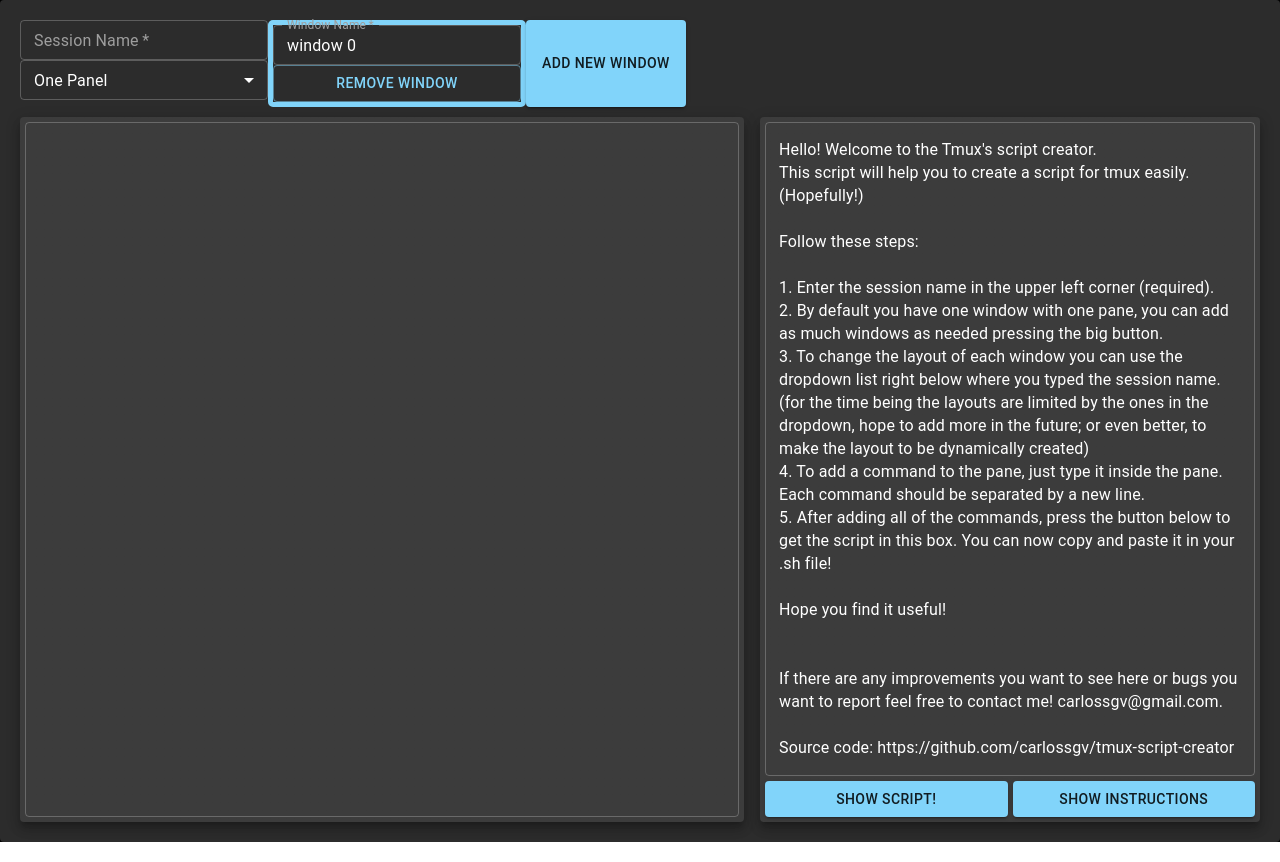
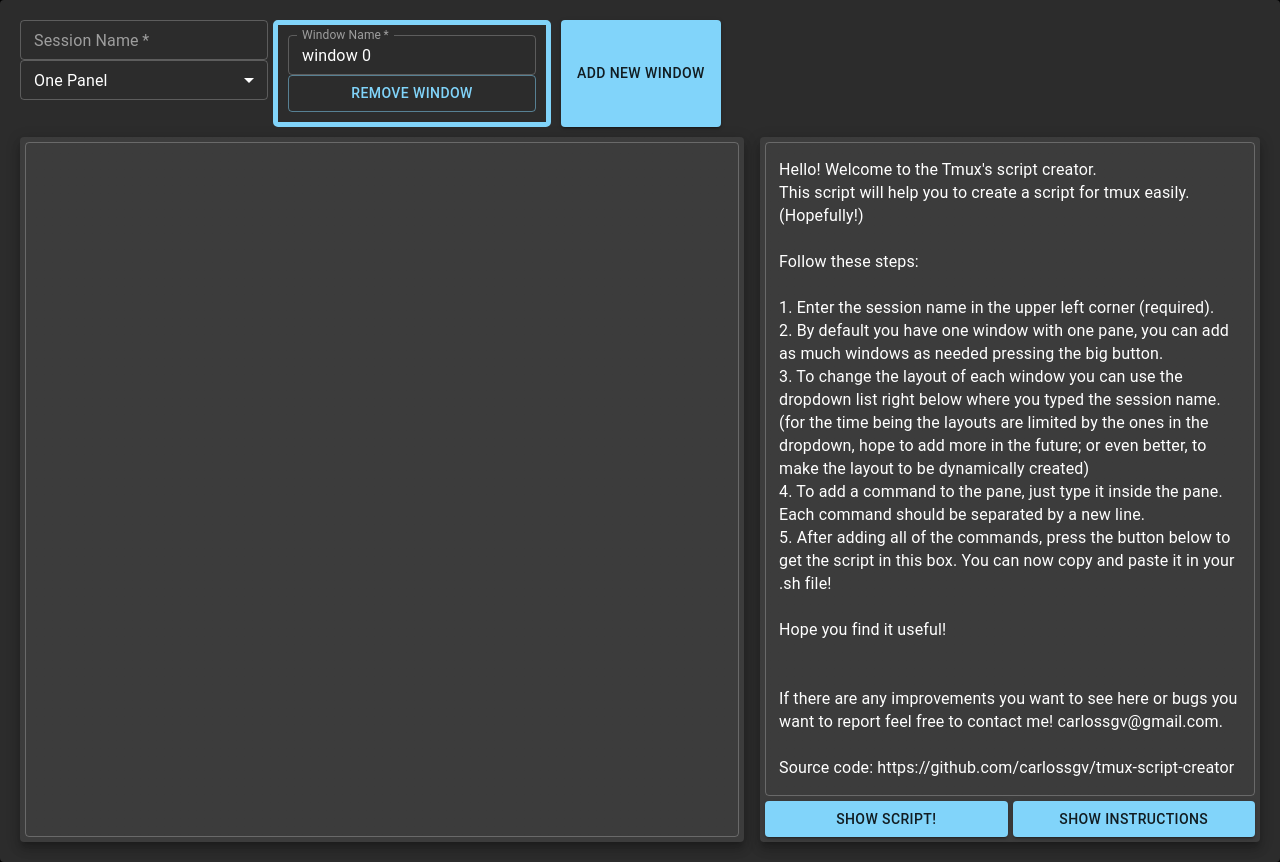
Before and after one commit to carlossgv/tmux-script-creator, a Next.js app: page / in a window 1280 px wide. Built offline with nearby package versions, Linux system fonts and the light colour scheme.

Commit message:
improved selected window css

```diff
--- a/components/WindowButton/WindowButton.module.css
+++ b/components/WindowButton/WindowButton.module.css
@@ -6,4 +6,6 @@
 .active {
   border: 5px solid #81d4fa;
   border-radius: 5px;
+  padding: 10px;
+    margin: 0 5px 0 5px;
 }
--- a/components/WindowButtonPad/WindowButtonPad.tsx
+++ b/components/WindowButtonPad/WindowButtonPad.tsx
@@ -40,7 +40,7 @@
   return (
     <>
       {buttons}
-      <Button onClick={handleClick} variant="contained">
+      <Button style={{ marginLeft: "5px" }} onClick={handleClick} variant="contained">
         Add new window
       </Button>
     </>
```
